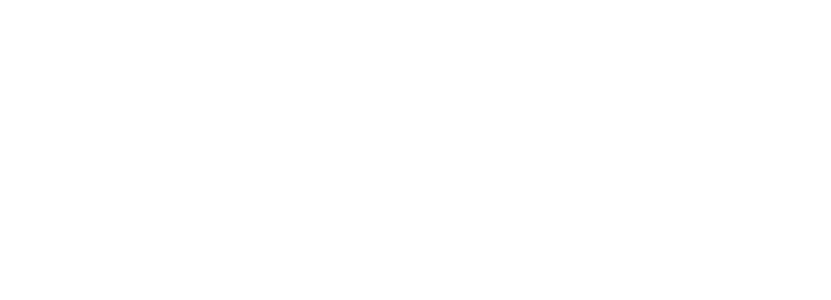
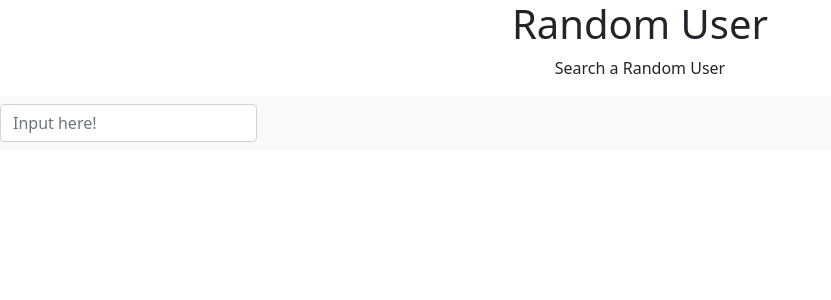
Before and after one commit to K-league/employee-directory, a React (Create React App) app: page / in a window 1280 px wide. Shown: the top 300 px of the page, without its empty margins (0-831 px from the left). Built offline with nearby package versions, Linux system fonts and the light colour scheme.

Commit message:
header and nav render

```diff
--- a/src/App.js
+++ b/src/App.js
@@ -1,8 +1,14 @@
 import './App.css';
+import Main from "./components/Main.js";
+import Header from "./components/Header.js";
+import Nav from "./components/Nav.js";
 //import wrapper header main to render here
 function App() {
   return (
     <div className="App">
+      <Header/>
+      <Nav/>
+      <Main/>
     </div>
   );
 }
--- a/src/components/Header.js
+++ b/src/components/Header.js
@@ -5,7 +5,7 @@
     render(){
         return (
             <div className="header">
-            <h1>Radom User</h1>
+            <h1>Random User</h1>
             <p>Search a Random User</p>
             </div>
         );
--- a/src/components/Nav.js
+++ b/src/components/Nav.js
@@ -4,6 +4,10 @@
 
 //function
 function Nav({handleSearchChange}) {
+    handleSearchChange = (data) => {
+        console.log(data);
+        return;
+    }
     return (
         <nav className= "navbar navbar-expand navbar-light bg-light" >
             <div>
```
